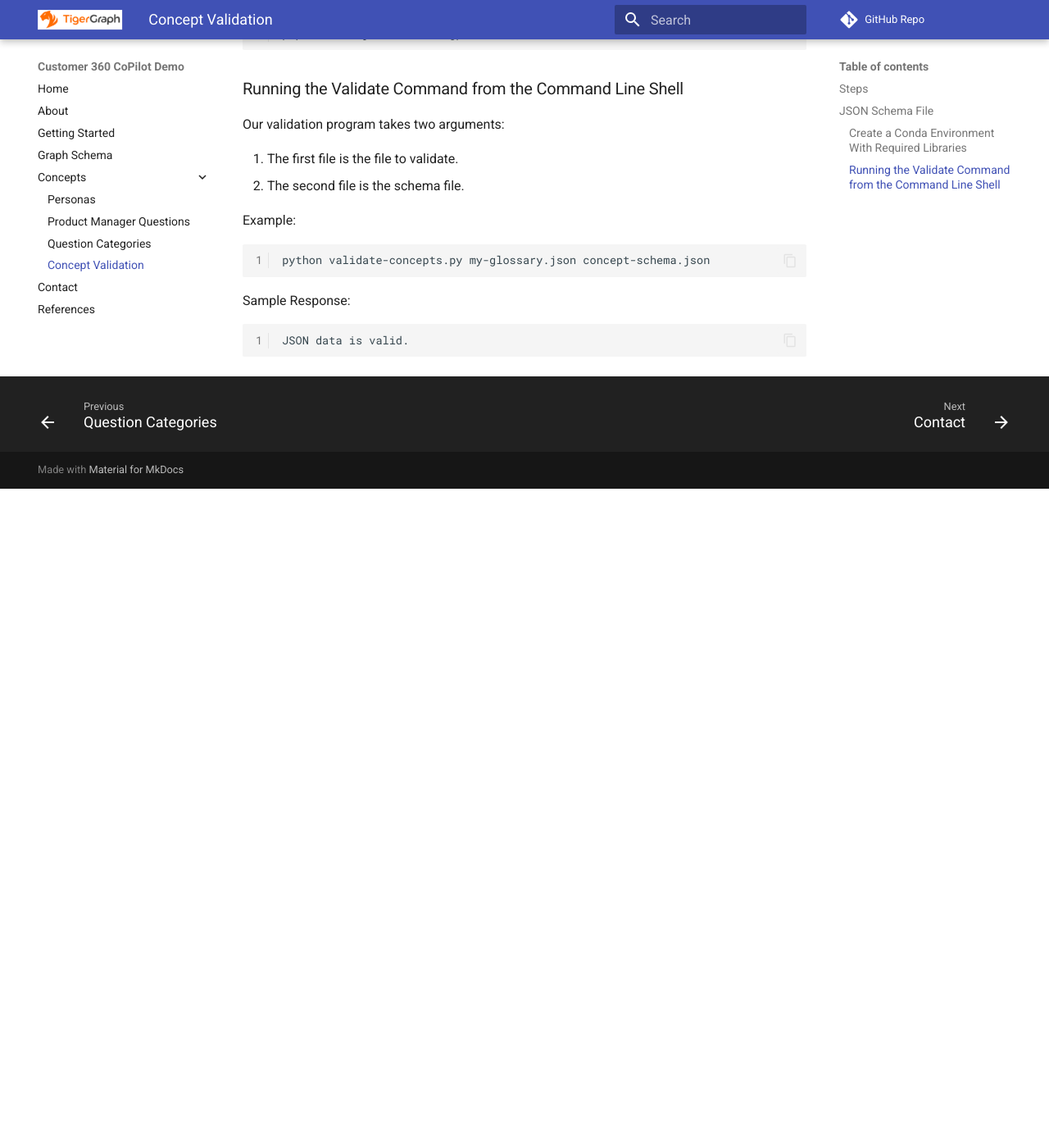
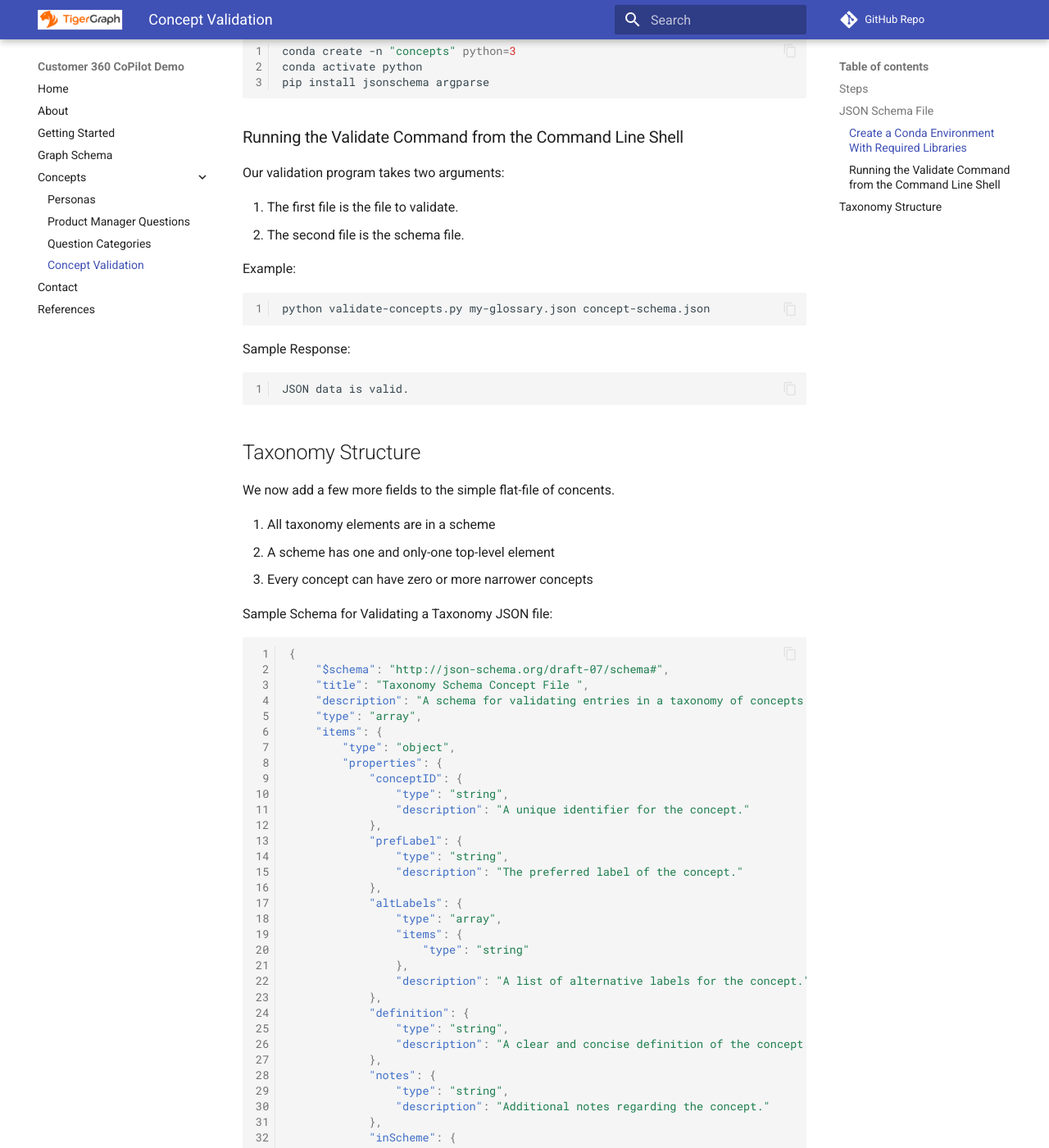
Before and after one commit to dmccrearytg/c360, an MkDocs documentation site: the page built from docs/concepts/concept-validation.md, in a window 1280 px wide and 1400 px high, scrolled down 1681 px. Shown: the whole window at 82% size. Built offline with MkDocs 1.6.1 and Material for MkDocs 9.7.7, drawn with Linux system fonts in a browser that asks for light colours; comment, search, counter and statistics services are not loaded; before the commit the page ends 2277 px from its top, so only the background shows below that; some of the changed text lies outside the part shown.

Commit message:
updating content

````diff
--- a/docs/concepts/concept-validation.md
+++ b/docs/concepts/concept-validation.md
@@ -5,6 +5,7 @@
 1. We will create a Python program that validates a simple flat Concepts file.
 2. We will validate the file with a JSON schema file
 3. We will then be able to validate that a Concepts file has the three required fields
+4. We will then show how additional fields can be added to make the glossary into a full taxonomy
 
 ## JSON Schema File
 
@@ -91,3 +92,72 @@
 ```
 JSON data is valid.
 ```
+
+## Taxonomy Structure
+
+We now add a few more fields to the simple flat-file of concents.
+
+1. All taxonomy elements are in a scheme
+2. A scheme has one and only-one top-level element
+3. Every concept can have zero or more narrower concepts
+
+Sample Schema for Validating a Taxonomy JSON file:
+
+```json
+{
+    "$schema": "http://json-schema.org/draft-07/schema#",
+    "title": "Taxonomy Schema Concept File ",
+    "description": "A schema for validating entries in a taxonomy of concepts in a scheme.",
+    "type": "array",
+    "items": {
+        "type": "object",
+        "properties": {
+            "conceptID": {
+                "type": "string",
+                "description": "A unique identifier for the concept."
+            },
+            "prefLabel": {
+                "type": "string",
+                "description": "The preferred label of the concept."
+            },
+            "altLabels": {
+                "type": "array",
+                "items": {
+                    "type": "string"
+                },
+                "description": "A list of alternative labels for the concept."
+            },
+            "definition": {
+                "type": "string",
+                "description": "A clear and concise definition of the concept."
+            },
+            "notes": {
+                "type": "string",
+                "description": "Additional notes regarding the concept."
+            },
+            "inScheme": {
+                "type": "string",
+                "description": "The name of the scheme the concept is part of."
+            },
+            "topConceptOf": {
+                "type": "boolean",
+                "description": "Indicates if the concept is the top concept of a scheme."
+            },
+            "narrower": {
+                "type": "array",
+                "items": {
+                    "type": "string"
+                },
+                "description": "List of conceptIDs that are narrower concepts of this concept."
+            }
+        },
+        "required": ["conceptID", "prefLabel", "definition"],
+        "additionalProperties": false
+    }
+}
+
+```
+
+Sample Taxonomy file for Products:
+
+[Sample Food Taxonomy](https://github.com/dmccrearytg/c360/blob/main/data/concepts/sample-product-taxonomy.json)
````
Also changed, not shown: 2 other files.
